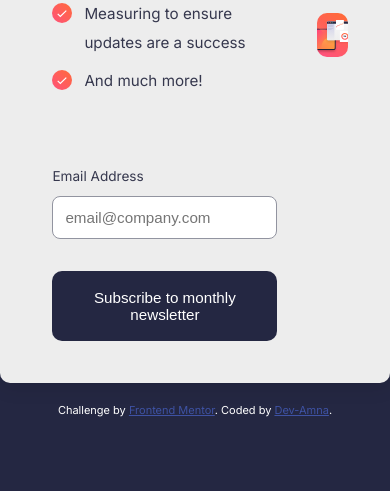
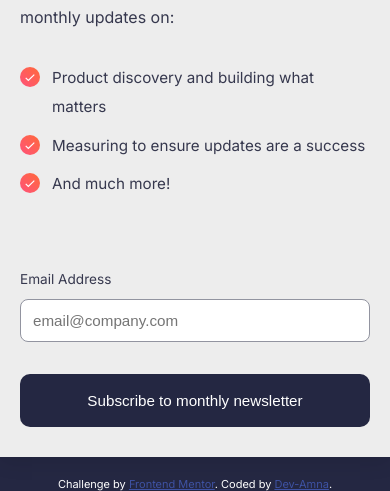
Before and after one commit to Dev-Amna/Newsletter-sign-up-form-with-success-message, a plain HTML site: page index.html in a window 390 px wide. Shown: the part 370-861 px from the top of the page. Drawn offline with Linux system fonts and the light colour scheme; files that its build step writes are made by us from their sources.

Commit message:
first commit

```diff
--- a/style.css
+++ b/style.css
@@ -158,3 +158,60 @@ button:hover {
   color: hsl(235, 18%, 26%);
   margin-bottom: 1.5rem;
 }
+
+
+
+
+/* Mobile & Tablet Responsiveness  */
+@media (max-width: 900px) {
+  body {
+    padding: 20px;
+
+  }
+
+  .container {
+    padding: 0;
+    margin: 0;
+
+  }
+
+  .seation-one {
+    flex-direction: column-reverse;
+  }
+
+  .left {
+    padding: 30px 20px;
+  }
+
+  .right {
+    padding: 0;
+  }
+
+  .right img {
+    width: 100%;
+    border-radius: 0 0 10px 10px;
+    content: url('./assets/images/illustration-sign-up-mobile.svg');
+  }
+
+
+  .section-two {
+    border-radius: 10px;
+    padding: 2rem;
+  }
+}
+
+/* Smaller phones adjustment */
+@media (max-width: 480px) {
+  body {
+    padding: 0;
+  }
+
+  .container {
+    border-radius: 0;
+    min-height: 100vh;
+  }
+
+  .right img {
+    border-radius: 0;
+  }
+}
```
